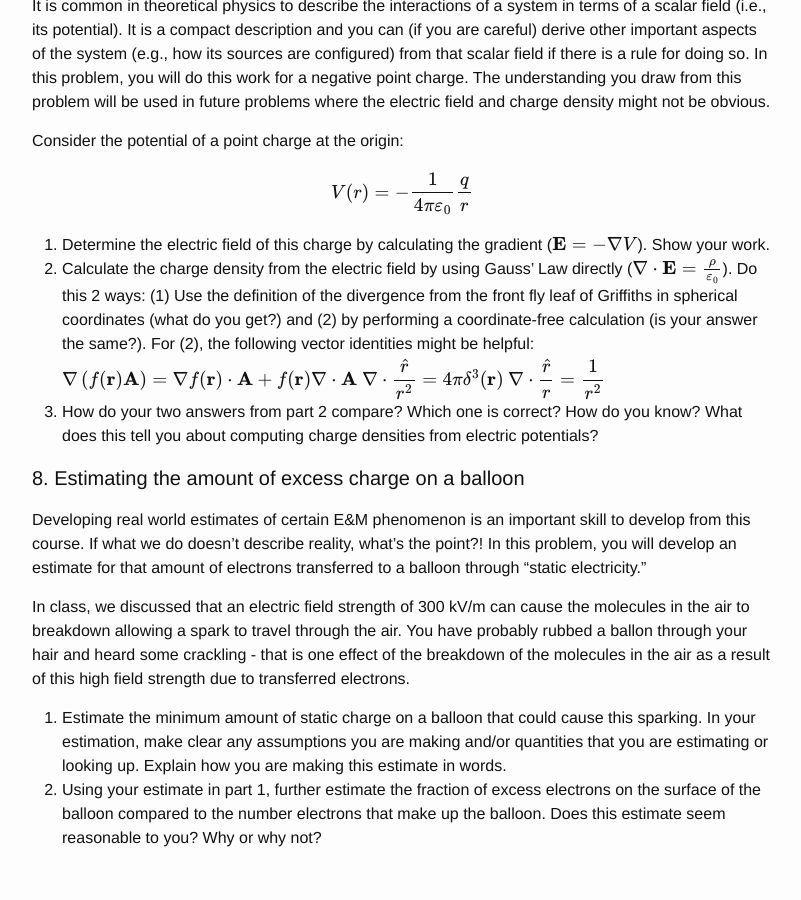
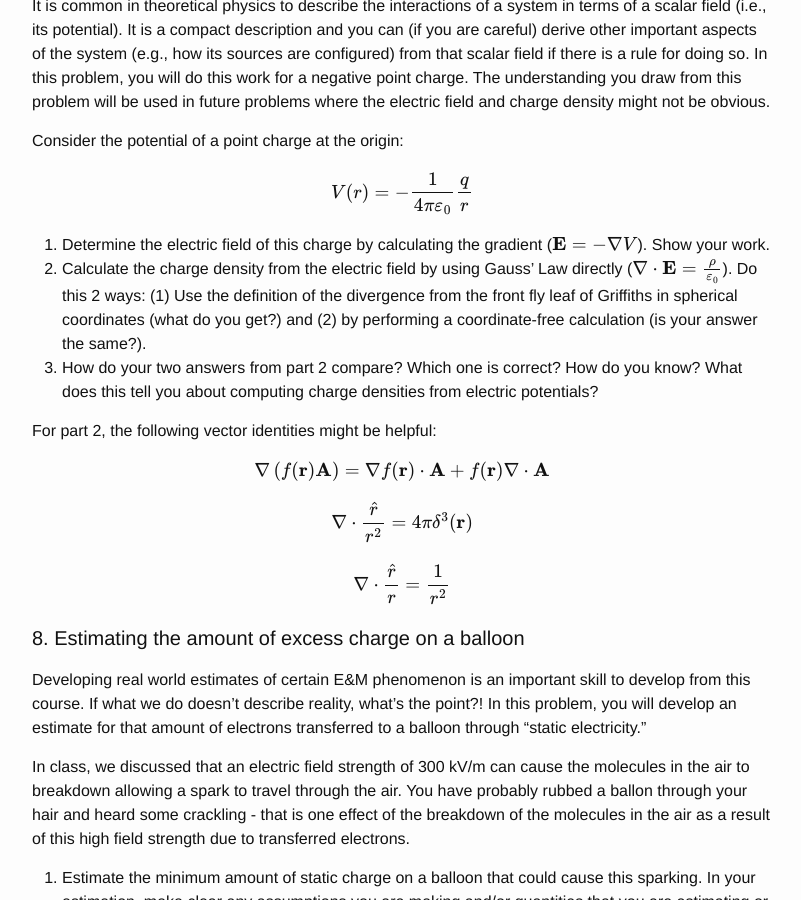
Before and after one commit to dannycab/phy481msu, a Jekyll site: the page built from assignments/homework3.md, in a window 1280 px wide and 900 px high, scrolled down 4003 px. Shown: the whole window, without its empty margins (238-1039 px from the left). Built offline with Jekyll 4.4.1, drawn with Linux system fonts in a browser that asks for light colours; formulas are drawn with MathJax 3.

Commit message:
Edits to homework 3 equations on problem 7

```diff
--- a/assignments/homework3.md
+++ b/assignments/homework3.md
@@ -87,11 +87,16 @@ Consider the potential of a point charge at the origin:
 $$V(r) = -\dfrac{1}{4\pi\varepsilon_0}\dfrac{q}{r}$$
 
 1. Determine the electric field of this charge by calculating the gradient ($\mathbf{E} = -\nabla V$). Show your work.
-2. Calculate the charge density from the electric field by using Gauss' Law directly ($\nabla \cdot \mathbf{E} = \frac{\rho}{\varepsilon_0}$). Do this 2 ways: (1) Use the definition of the divergence from the front fly leaf of Griffiths in spherical coordinates (what do you get?) and (2) by performing a coordinate-free calculation (is your answer the same?). For (2), the following vector identities might be helpful:
+2. Calculate the charge density from the electric field by using Gauss' Law directly ($\nabla \cdot \mathbf{E} = \frac{\rho}{\varepsilon_0}$). Do this 2 ways: (1) Use the definition of the divergence from the front fly leaf of Griffiths in spherical coordinates (what do you get?) and (2) by performing a coordinate-free calculation (is your answer the same?).
+3. How do your two answers from part 2 compare? Which one is correct? How do you know? What does this tell you about computing charge densities from electric potentials?
+
+For part 2, the following vector identities might be helpful:
+
 $$\nabla \left(f(\mathbf{r}) \mathbf{A}\right) = \nabla f(\mathbf{r}) \cdot \mathbf{A} + f(\mathbf{r}) \nabla \cdot \mathbf{A}$$
+
 $$\nabla \cdot \dfrac{\hat{r}}{r^2} = 4\pi\delta^3(\mathbf{r})$$
+
 $$\nabla \cdot \dfrac{\hat{r}}{r} = \dfrac{1}{r^2}$$
-3. How do your two answers from part 2 compare? Which one is correct? How do you know? What does this tell you about computing charge densities from electric potentials?
 
 #### 8. Estimating the amount of excess charge on a balloon
 
```
